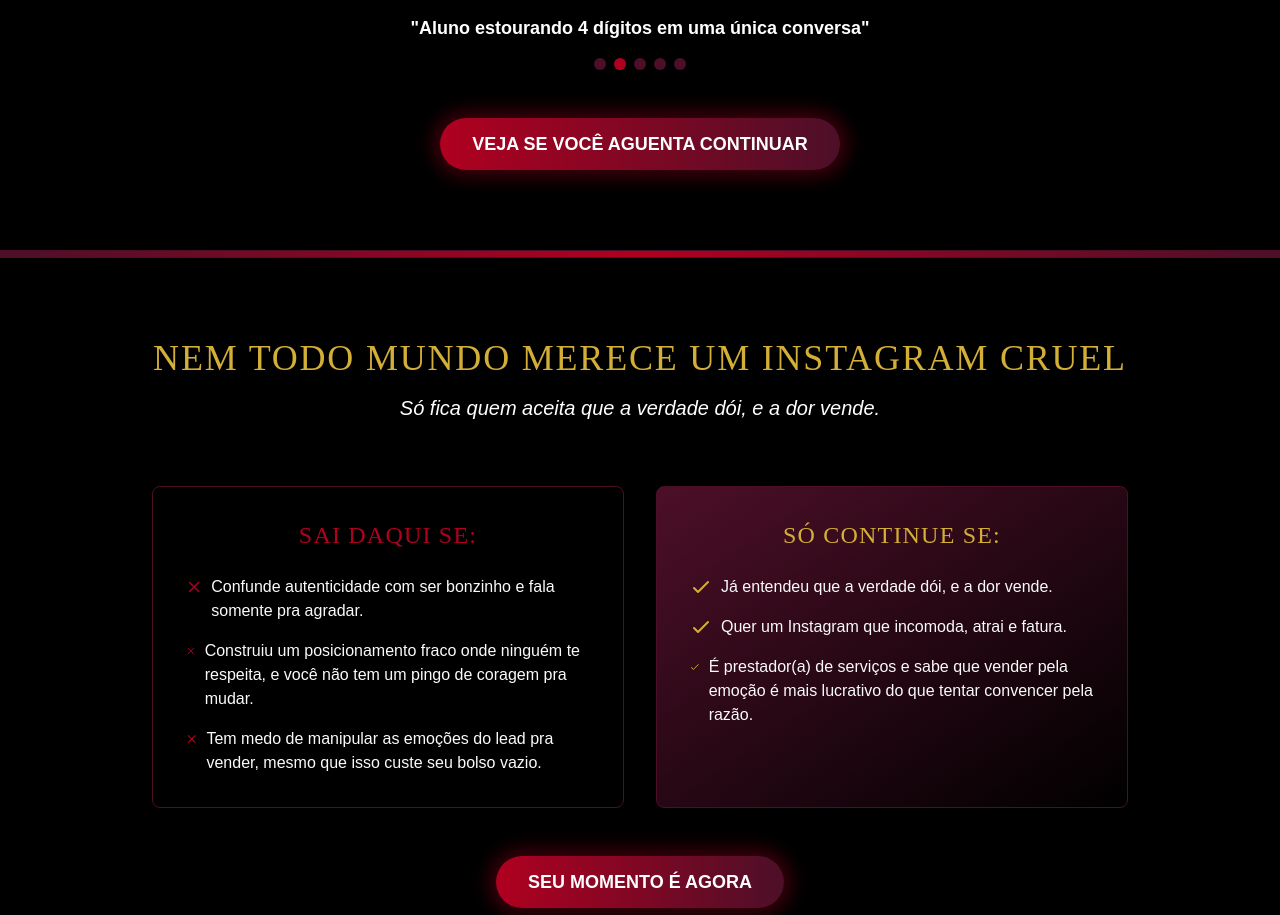
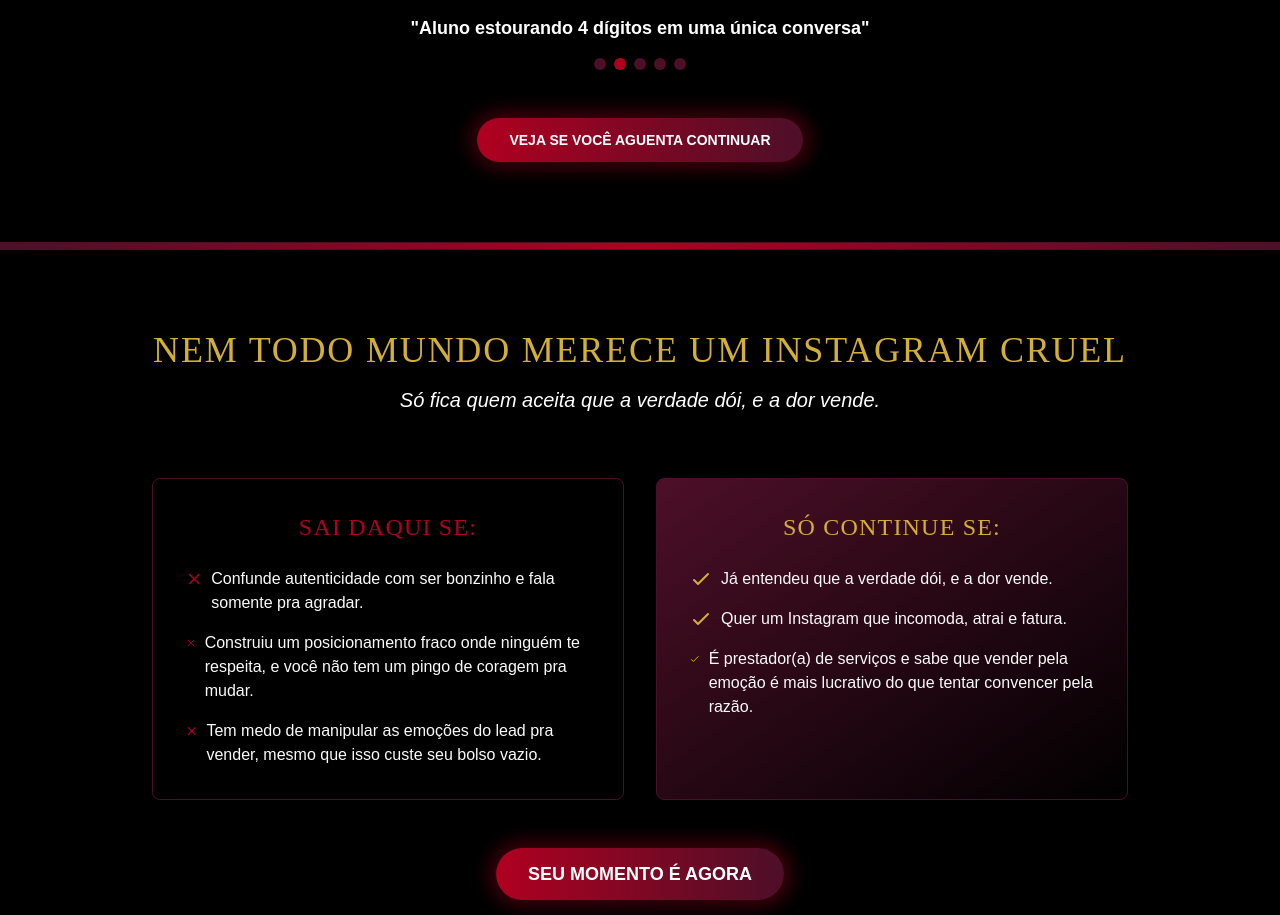
Before and after one commit to lpolo2020/FadaCruel, a plain HTML site: page index.html in a window 1280 px wide. Shown: the part 3018-3933 px from the top of the page. Drawn offline with nearby package versions, Linux system fonts and the light colour scheme.

Commit message:
Add files via upload

```diff
--- a/index.html
+++ b/index.html
@@ -381,7 +381,7 @@
         </div>
 
         <div class="mt-12 text-center fade-in" style="transition-delay: 1.4s">
-            <button class="scroll-button pulse bg-gradient-to-r from-[#B00020] to-[#4D0F28] text-white font-bold py-3 px-8 rounded-full text-lg hover:from-[#4D0F28] hover:to-[#B00020] transition-all duration-300 cta-glow" data-target="#for-whom">
+            <button class="scroll-button pulse bg-gradient-to-r from-[#B00020] to-[#4D0F28] text-white font-bold py-3 px-8 rounded-full text-sm hover:from-[#4D0F28] hover:to-[#B00020] transition-all duration-300 cta-glow" data-target="#for-whom">
                 VEJA SE VOCÊ AGUENTA CONTINUAR
             </button>
         </div>
```
